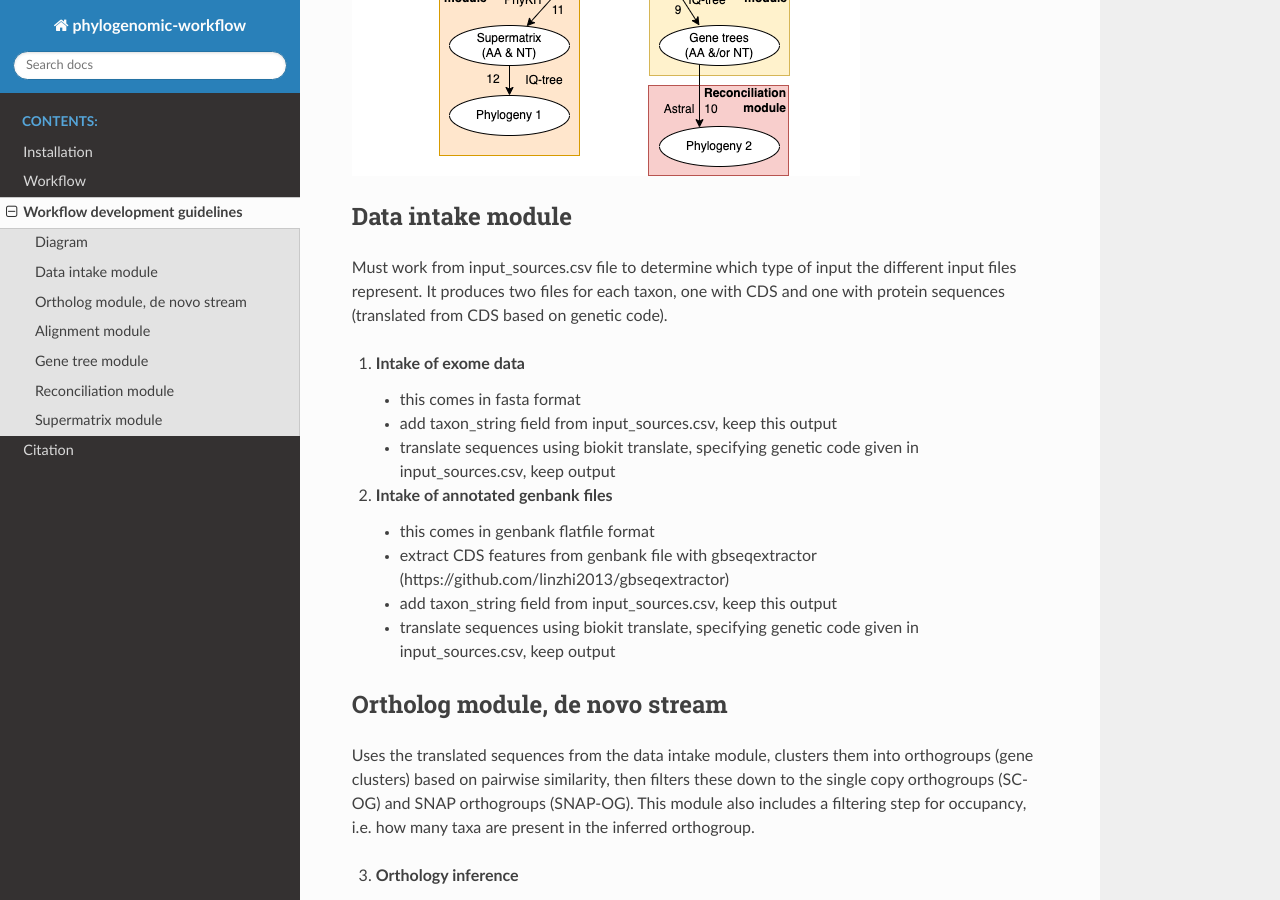
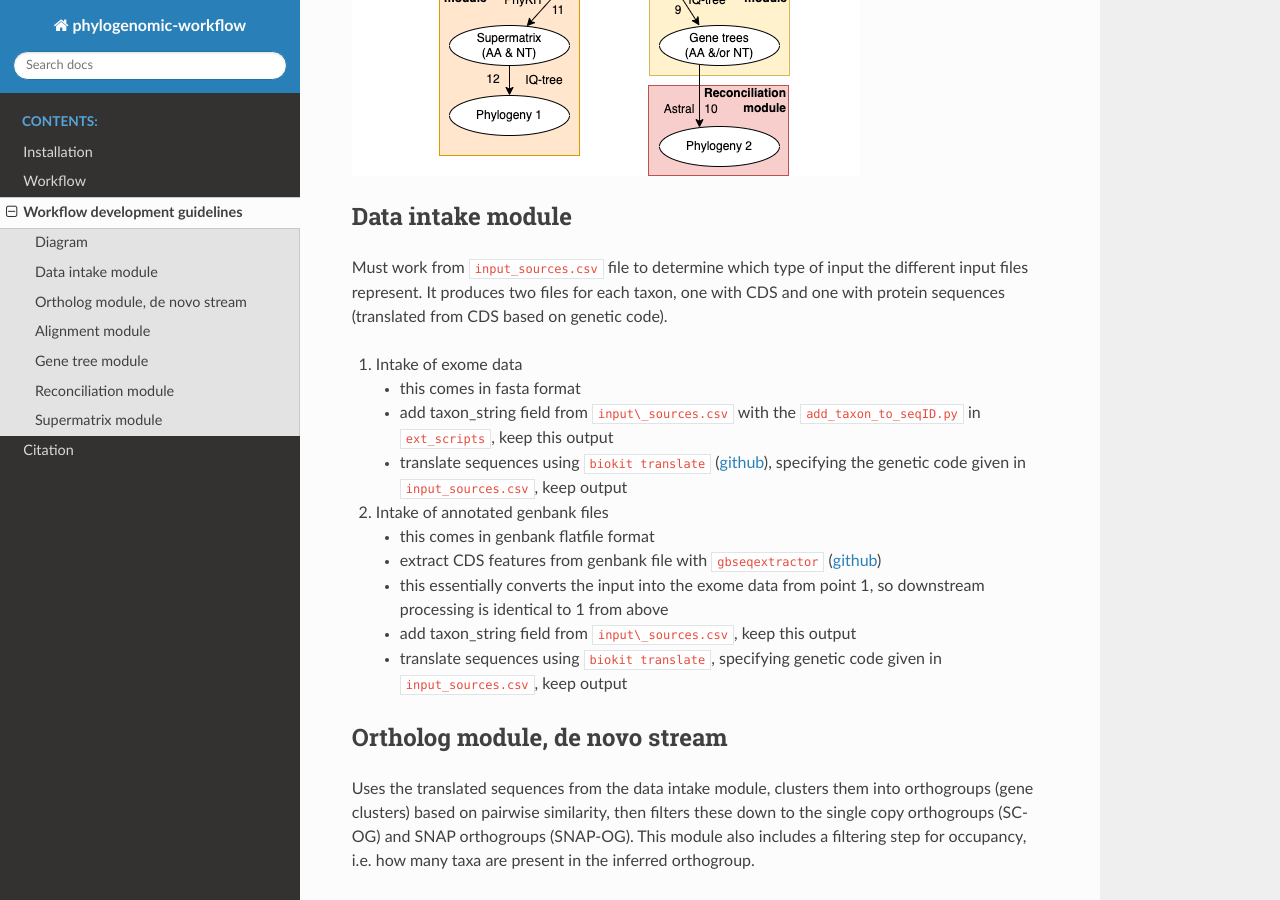
Before and after one commit to rbturnbull/orthoflow, a Sphinx documentation site: the page built from docs/workflow_dev.md, in a window 1280 px wide and 900 px high, scrolled down 868 px. Built offline with Sphinx 7.4.7 and the Read the Docs theme 2.0.0, drawn with Linux system fonts in a browser that asks for light colours; some of the changed text lies outside the part shown.

Commit message:
Update workflow_dev.md
Fixing some layout issues and links

```diff
--- a/docs/workflow_dev.md
+++ b/docs/workflow_dev.md
@@ -2,47 +2,49 @@
 
 ## Diagram
 
-https://app.diagrams.net/#G1feeWJLnqI-_EN4x8zY2V9GChWosKFZg3
+Link to original on [diagrams.net](https://app.diagrams.net/#G1feeWJLnqI-_EN4x8zY2V9GChWosKFZg3)
+
 
 ![](diagram.png)
 
 ## Data intake module
 
-Must work from input_sources.csv file to determine which type of input the different input files represent. It produces two files for each taxon, one with CDS and one with protein sequences (translated from CDS based on genetic code).
+Must work from `input_sources.csv` file to determine which type of input the different input files represent. It produces two files for each taxon, one with CDS and one with protein sequences (translated from CDS based on genetic code).
 
-1.  ### Intake of exome data
+1.  Intake of exome data
 
     - this comes in fasta format
-    - add taxon\_string field from input\_sources.csv, keep this output
-    - translate sequences using biokit translate, specifying genetic code given in input_sources.csv, keep output
-2.  ### Intake of annotated genbank files
+    - add taxon\_string field from `input\_sources.csv` with the `add_taxon_to_seqID.py` in `ext_scripts`, keep this output
+    - translate sequences using `biokit translate` ([github](https://github.com/JLSteenwyk/BioKIT)), specifying the genetic code given in `input_sources.csv`, keep output
+2.  Intake of annotated genbank files
 
     - this comes in genbank flatfile format
-    - extract CDS features from genbank file with gbseqextractor (https://github.com/linzhi2013/gbseqextractor)
-    - add taxon\_string field from input\_sources.csv, keep this output
-    - translate sequences using biokit translate, specifying genetic code given in input_sources.csv, keep output
+    - extract CDS features from genbank file with `gbseqextractor` ([github](https://github.com/linzhi2013/gbseqextractor))
+    - this essentially converts the input into the exome data from point 1, so downstream processing is identical to 1 from above
+    - add taxon\_string field from `input\_sources.csv`, keep this output
+    - translate sequences using `biokit translate`, specifying genetic code given in `input_sources.csv`, keep output
 
 ## Ortholog module, de novo stream
 
 Uses the translated sequences from the data intake module, clusters them into orthogroups (gene clusters) based on pairwise similarity, then filters these down to the single copy orthogroups (SC-OG) and SNAP orthogroups (SNAP-OG). This module also includes a filtering step for occupancy, i.e. how many taxa are present in the inferred orthogroup.
 
-3.  ### Orthology inference
+3.  Orthology inference
 
     - based on the translated CDSs, run an orthology inference program
     - at this stage, I would like two algorithms to be implemented here, OrthoFinder and OrthoMCL
     - this step is where I'd like to implement some extra alternatives later for comparative analysis
     - the output differs between programs, but for orthofinder, among the many outputs are the orthogroup sequences (fasta files) and phylogenetic trees (one per orthogroup)
     - haven't used OrthoMCL recently, so I'm not sure about the outputs it produces, so let's put a placeholder in the workflow but implement this later
-4.  ### Filtering SC-OG
+4.  Filtering SC-OG
 
     - from the output of step 3, filter out the single copy orthogroups
     - use the occupancy threshold given by the user
-5.  ### Inferring and SNAP-OG
+5.  Inferring and SNAP-OG
 
     - make this step optional, as not all users will want to use this
     - run the OGs that are not SC-OGs through OrthoSNAP
     - use the occupancy threshold given by the user
-6.  ### Post-orthogroup organisation
+6.  Post-orthogroup organisation
 
     - produce clean output for subsequent module
     - retain only taxon string in sequence ID
@@ -54,12 +56,12 @@ Uses the translated sequences from the data intake module, clusters them into or
 
 Uses the cleaned-up OG files from 7, where we have corresponding CDS and protein files. I denoted these NT (for CDS) and AA (amino acid, i.e. protein). In this module, the aim is to align the sequences and do quality filtering.
 
-7.  ### Alignment
+7.  Alignment
 
     - first align the protein (amino acid) file with MAFFT
     - then use translatorX (http://161.111.161.41/cgi-bin/translatorx_vLocal.pl) to align the CDS using the amino acid file as a template
     - retain output files of both AA and NT, important intermediary output
-8.  ### Filtering
+8.  Filtering
 
     - TBD
     - the output files again exist as AA and NT, and are important intermediary output
```
